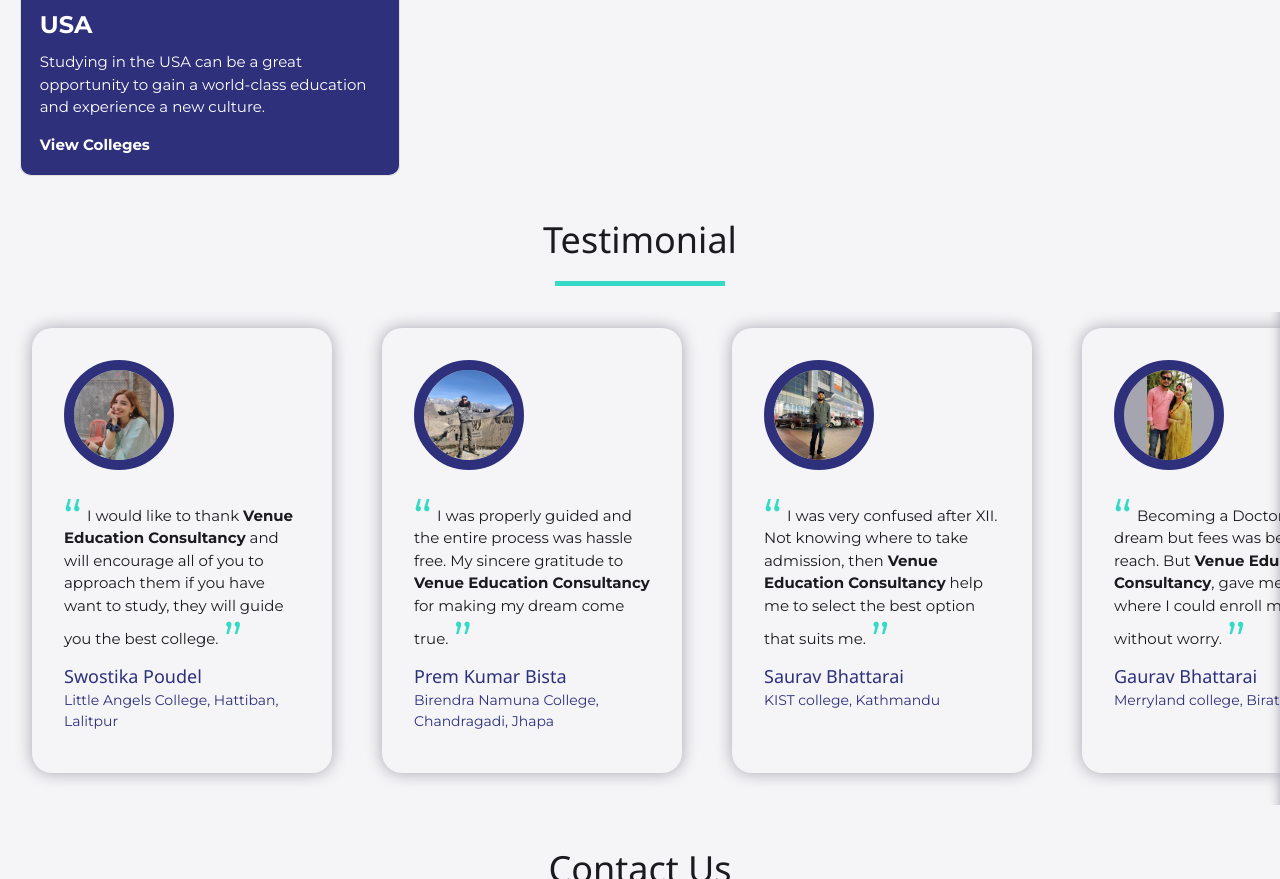
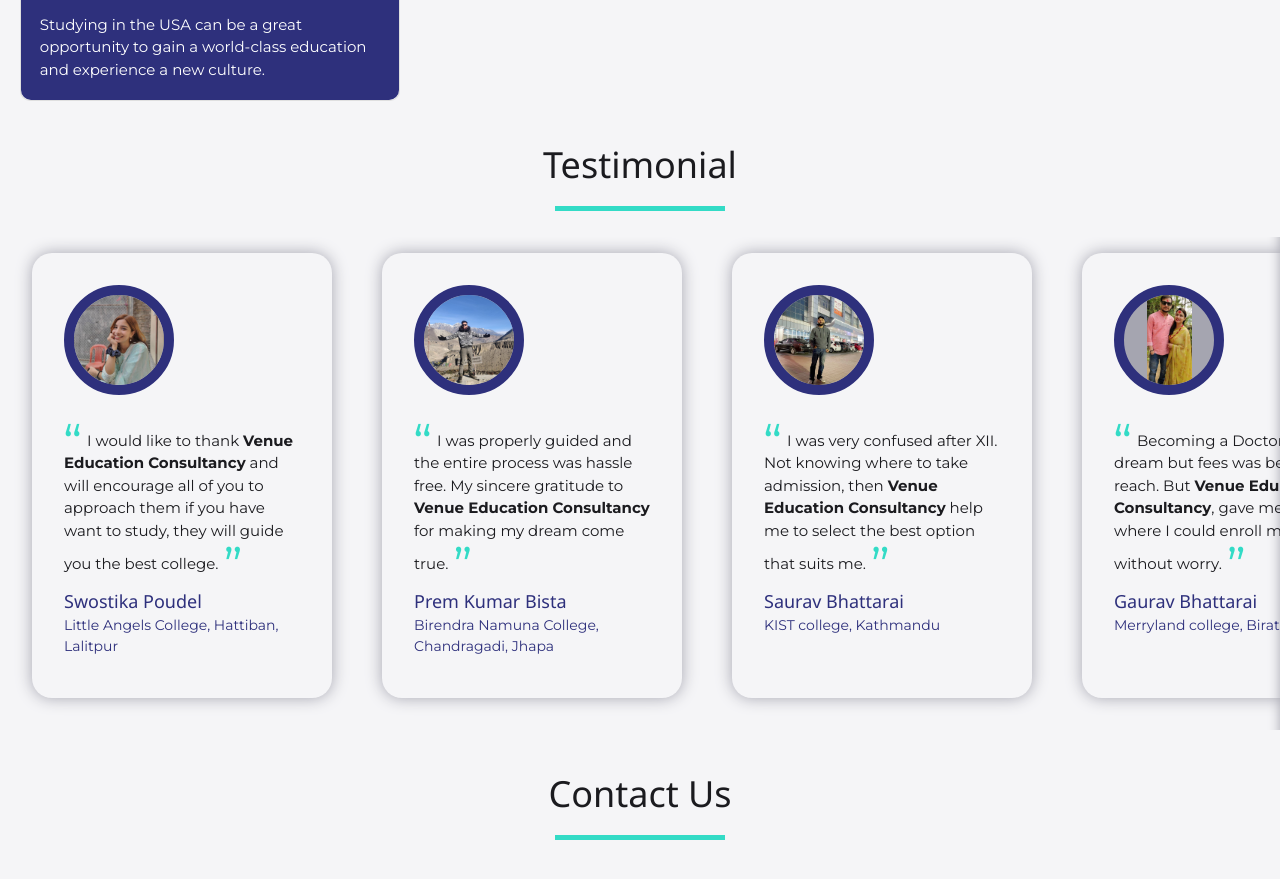
Before and after one commit to nabinbhattarai/consultancy, a Django app: page / in a window 1280 px wide. Shown: the part 2880-3759 px from the top of the page. Run offline with Django 4.2, Linux system fonts and the light colour scheme; some libraries are stand-ins or nearby versions.

Commit message:
Fix scroll and view view colleges

```diff
--- a/static/css/style.css
+++ b/static/css/style.css
@@ -537,6 +537,10 @@
   }
 }
 
+.section {
+  scroll-margin-top: 80px;
+}
+
 @keyframes slideIn {
   from {
     right: -160px;
--- a/templates/main/home.html
+++ b/templates/main/home.html
@@ -45,7 +45,7 @@
         </ul>
       </div>
     </nav>
-    <div id="hero-container">
+    <div class="section" id="hero-container">
       <!--hero container  -->
       <div class="career-counsel">
         <div class="hero-text-container text-white">
@@ -65,7 +65,7 @@
     </div>
     <div class="main-wrapper">
       <!-- second about container -->
-      <div class="title-container" id="about-container">
+      <div class="title-container section" id="about-container">
         <h1 class="text-center">What Do We Do ?</h1>
         <h5 class="text-center">
           Help you to find your Passion and Courses that suits you !!
@@ -210,7 +210,7 @@
       </div>
 
       <!-- third our process -->
-      <div class="title-container" id="our-process">
+      <div class="title-container section" id="our-process">
         <h1 class="text-center">Our Process</h1>
       </div>
       <div class="processes">
@@ -262,7 +262,7 @@
       </div>
 
       <!-- our college -->
-      <div class="title-container" id="our-college">
+      <div class="title-container section" id="our-college">
         <h1 class="text-center">Best Study Destination</h1>
       </div>
       <div class="colleges">
@@ -281,7 +281,7 @@
               Studying in the UK can be a great opportunity to gain a
               world-class education and experience a new culture.
             </p>
-            <a href="{% url 'ukcollege' %}"><b> View Colleges</b></a>
+            <!-- <a href="{% url 'ukcollege' %}"><b> View Colleges</b></a> -->
           </div>
         </div>
         <div class="card">
@@ -297,7 +297,7 @@
               Studying in Australia can be a great opportunity to gain a
               high-quality education and experience a new culture
             </p>
-            <a href="{% url 'auscollege' %}"><b> View Colleges</b></a>
+            <!-- <a href="{% url 'auscollege' %}"><b> View Colleges</b></a> -->
           </div>
         </div>
         <div class="card">
@@ -313,7 +313,7 @@
               Studying in Canada can be a great opportunity to gain a
               high-quality education and experience a new culture
             </p>
-            <a href="{% url 'cancollege' %}"><b>View Colleges</b></a>
+            <!-- <a href="{% url 'cancollege' %}"><b>View Colleges</b></a> -->
           </div>
         </div>
         <div class="card">
@@ -329,14 +329,14 @@
               Studying in the USA can be a great opportunity to gain a
               world-class education and experience a new culture.
             </p>
-            <a href="{% url 'uscollege' %}"><b>View Colleges</b></a>
+            <!-- <a href="{% url 'uscollege' %}"><b>View Colleges</b></a> -->
           </div>
         </div>
       </div>
     </div>
 
     <!-- testimonial section -->
-    <div class="title-container small-height" id="testimonial-section">
+    <div class="title-container small-height section" id="testimonial-section">
       <h1 class="text-center">Testimonial</h1>
     </div>
     <div class="custom-scroller">
@@ -357,10 +357,10 @@
 
     <div class="main-wrapper">
       <!-- contact us -->
-      <div class="title-container">
+      <div class="title-container section" id="contact-us">
         <h1>Contact Us</h1>
       </div>
-      <div class="contact-us" id="contact-us">
+      <div class="contact-us">
         <div class="form-container">
           <iframe
             src="https://docs.google.com/forms/d/e/1FAIpQLSeGemBWOAlhnCpU6ZYhf28kn2g34A2-ZLQYpGabUxU2VUSFJg/viewform?embedded=true"
```
